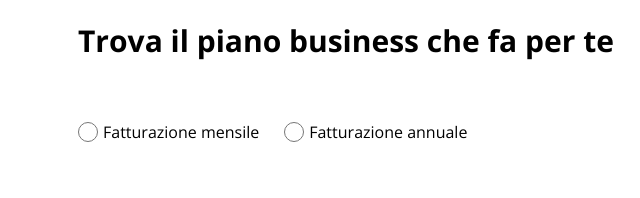
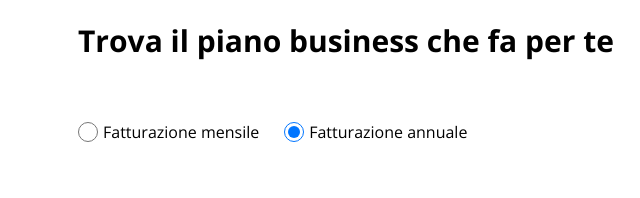
Before and after one commit to MattiaMorriale/htmlcss-dropbox, a plain HTML site: page index.html in a window 1280 px wide. Shown: the part 940-1138 px from the top of the page, 37-677 px from the left. Drawn offline with nearby package versions, Linux system fonts and the light colour scheme.

Commit message:
fine esercizio

```diff
--- a/css/style.css
+++ b/css/style.css
@@ -237,9 +237,10 @@ main .main-container .title-1 .check{
 
 }
 
-main .main-container .title-1 .checkbox{
+main .main-container .title-1 input{
     width: 20px;
     height: 20px;
+
 }
 
 main .main-container .title-1 .check p{
--- a/index.html
+++ b/index.html
@@ -77,9 +77,9 @@
             <div class="title-1">
                 <h2>Trova il piano business che fa per te</h2>
                 <div class="check">
-                    <input  class="checkbox "type="radio" name="" >
+                    <input  type="radio"  checked="checked" name="radio" >
                     <p>Fatturazione mensile</p>
-                    <input  class="checkbox "type="radio" name="" >
+                    <input  type="radio" checked="checked" name="radio" >
                     <p>Fatturazione annuale</p>
                 </div>
             </div>
```
